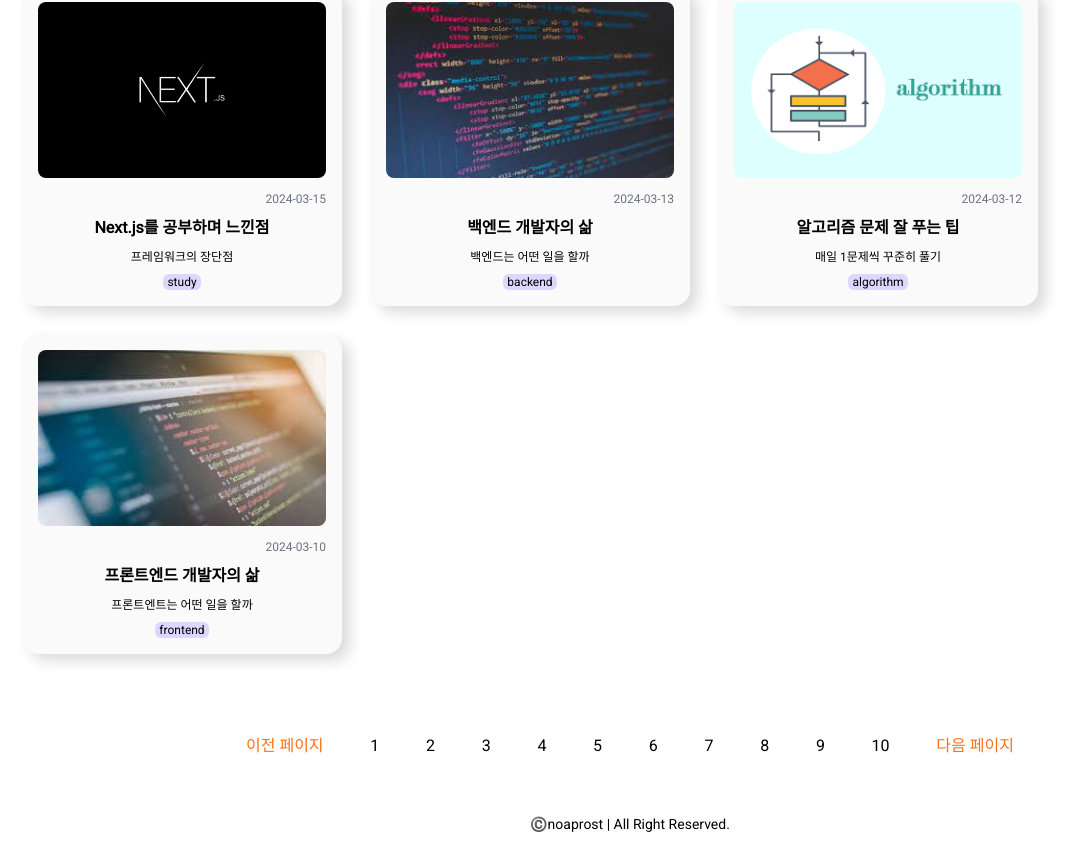
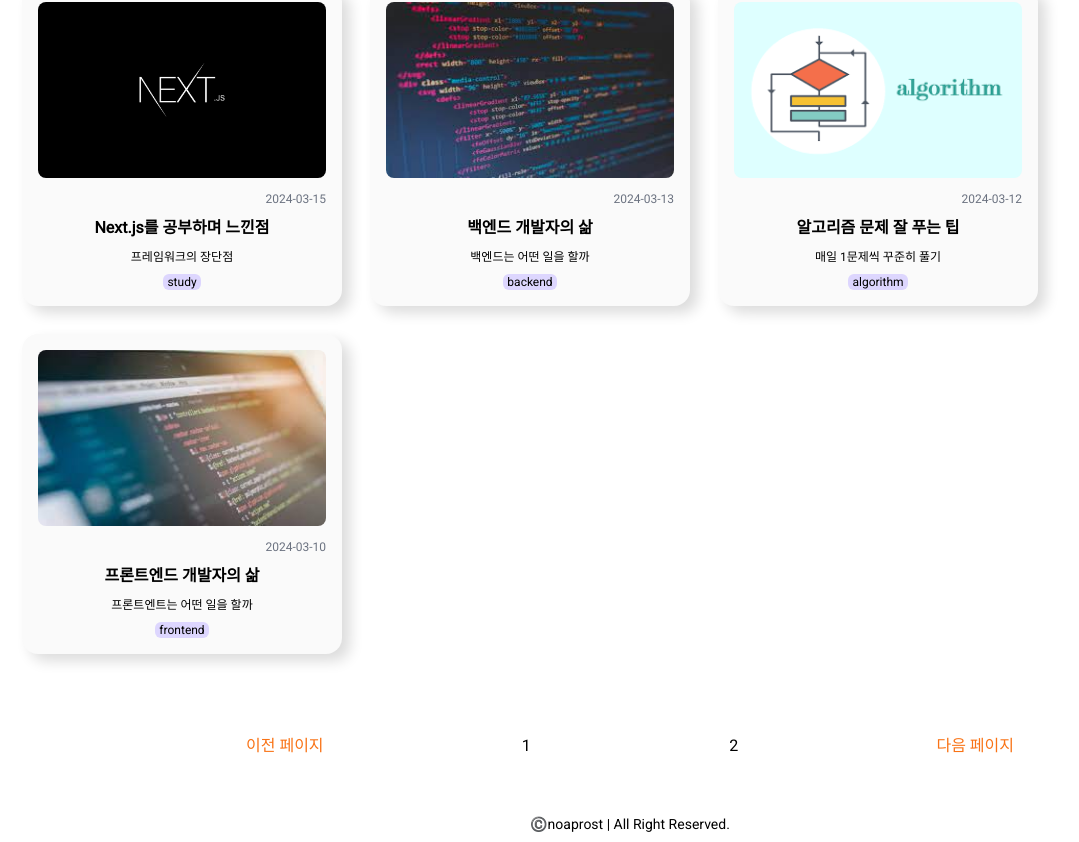
Before and after one commit to noaprost/jjlog, a Next.js app: page /posts in a window 1280 px wide. Shown: the part 880-1722 px from the top of the page, without its empty margins (10-1089 px from the left). Built offline with nearby package versions, Linux system fonts and the light colour scheme.

Commit message:
chore: 페이지 개수 수정

```diff
--- a/src/components/FilterablePosts.tsx
+++ b/src/components/FilterablePosts.tsx
@@ -17,7 +17,7 @@ export default function FilterablePosts({ posts, categories }: Props) {
       ? posts
       : posts.filter((post) => post.category === selected);
   const len = Math.ceil(filterd.length / 3);
-  const pages = [1, 2, 3, 4, 5, 6, 7, 8, 9, 10];
+  const pages = [1, 2];
   return (
     <section>
       <div className="flex">
```
